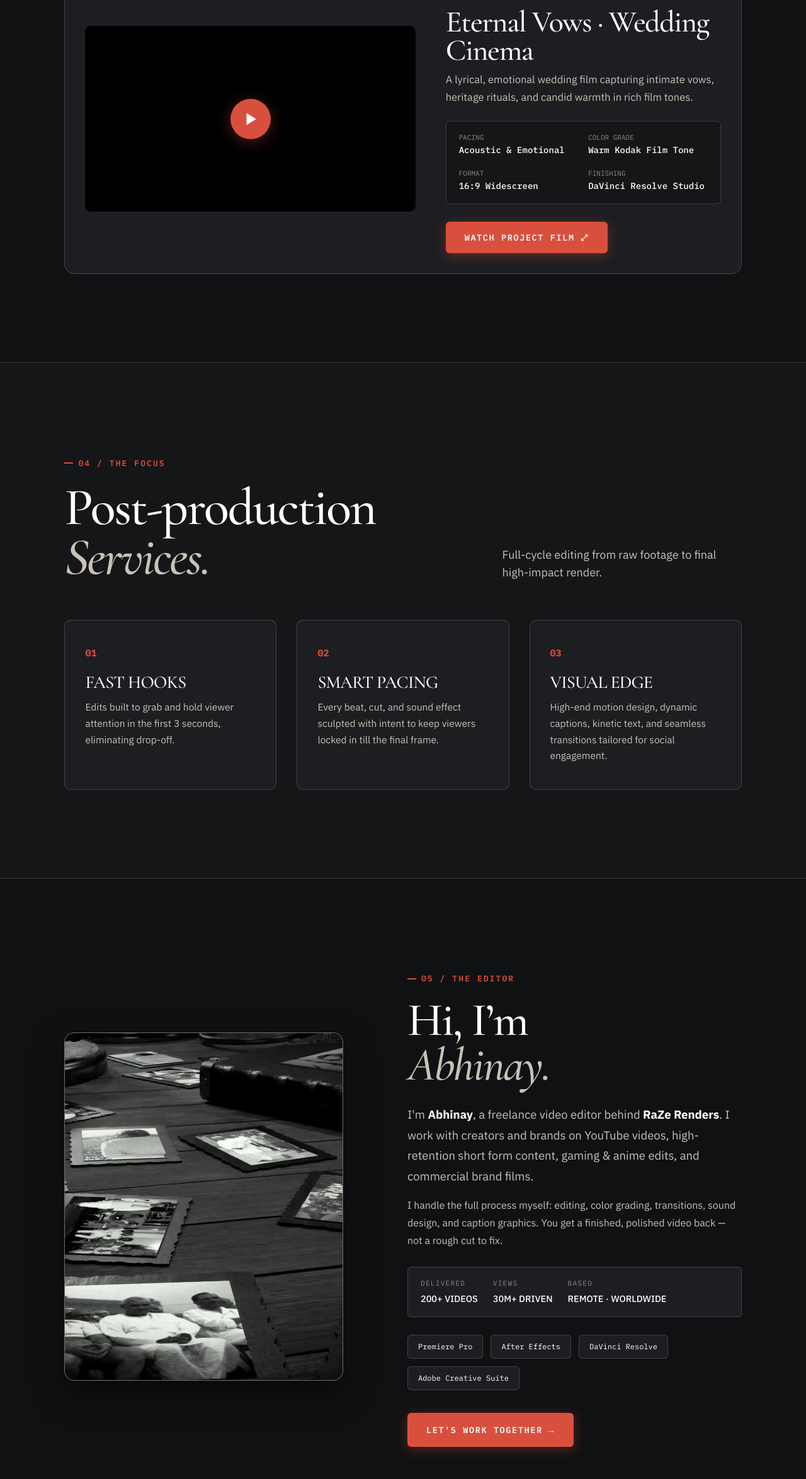
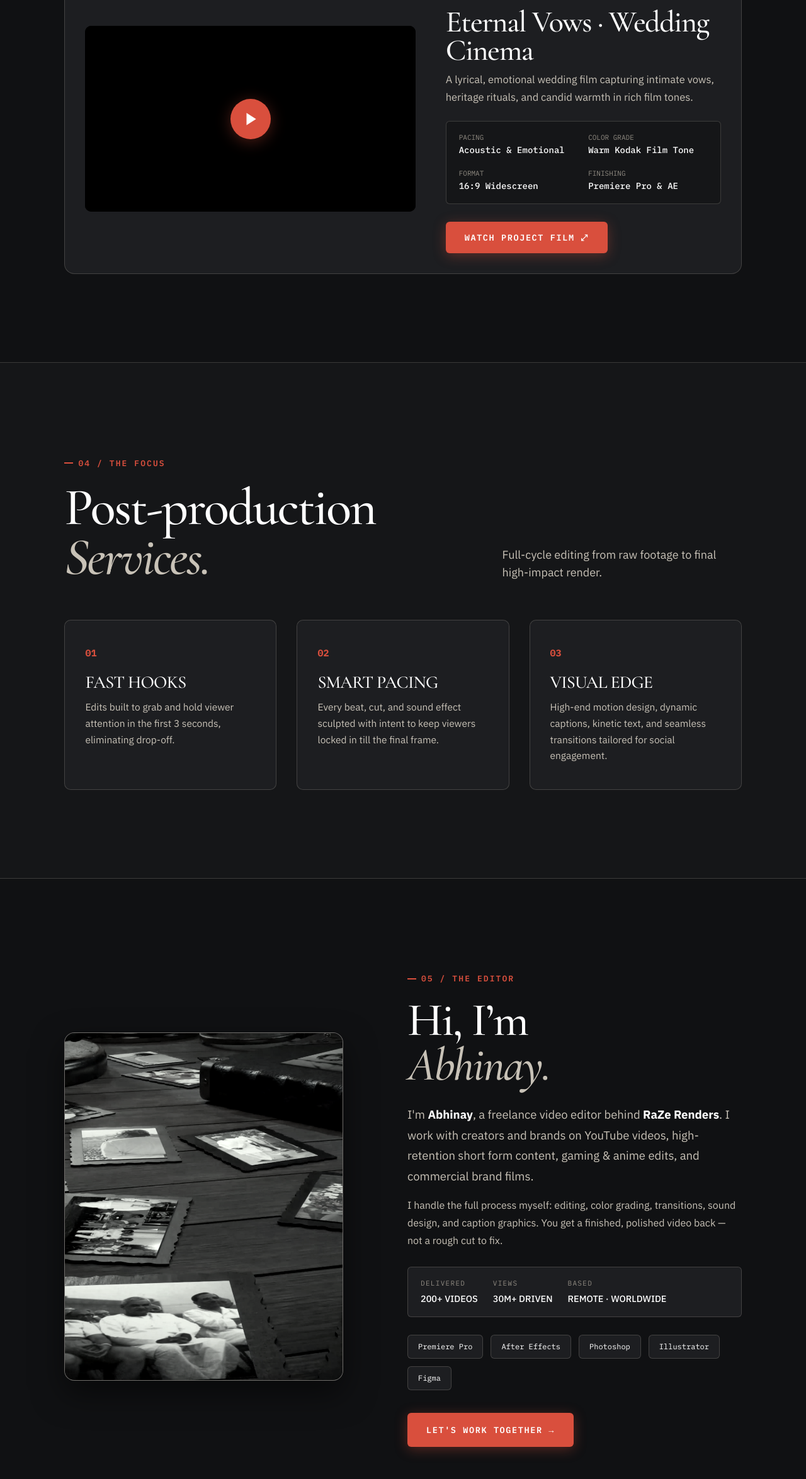
Before and after one commit to abhinaydev27/raze-renders, a website: page index.html in a window 1280 px wide. Shown: the part 6334-8682 px from the top of the page at 63% size. Drawn offline with nearby package versions, Linux system fonts and the light colour scheme.

Commit message:
chore: update editing stack to Premiere Pro, After Effects, Photoshop, Illustrator, Figma

```diff
--- a/index.html
+++ b/index.html
@@ -504,7 +504,7 @@
                 </div>
                 <div class="spec-item">
                   <div class="label">Finishing</div>
-                  <div class="val">DaVinci Resolve Studio</div>
+                  <div class="val">Premiere Pro &amp; AE</div>
                 </div>
               </div>
 
@@ -584,8 +584,9 @@
             <div class="editing-stack mono-font">
               <span class="stack-badge">Premiere Pro</span>
               <span class="stack-badge">After Effects</span>
-              <span class="stack-badge">DaVinci Resolve</span>
-              <span class="stack-badge">Adobe Creative Suite</span>
+              <span class="stack-badge">Photoshop</span>
+              <span class="stack-badge">Illustrator</span>
+              <span class="stack-badge">Figma</span>
             </div>
 
             <a href="#contact" class="btn-primary mono-font">
--- a/js/main.js
+++ b/js/main.js
@@ -107,7 +107,7 @@ document.addEventListener('DOMContentLoaded', () => {
       role: 'Lead Documentary Editor & Post Supervisor',
       director: 'Abhinay (RaZe Renders)',
       synopsis: 'A grand historical documentary chronicling the monumental life, diplomatic milestones, and enduring national legacy of Atal Bihari Vajpayee.',
-      details: 'Features archival photo restoration, vintage paper & map route motion design, authentic historical sound architecture, and DaVinci Resolve cinema color grading.',
+      details: 'Features archival photo restoration, vintage paper & map route motion design, authentic historical sound architecture, and cinema color grading in Premiere Pro & After Effects.',
       videoUrl: 'assets/videos/doc-atal.mp4',
       poster: 'assets/images/doc-atal-poster.jpg'
     },
@@ -158,7 +158,7 @@ document.addEventListener('DOMContentLoaded', () => {
       role: 'Lead Video Editor & Colourist',
       director: 'Abhinay (RaZe Renders)',
       synopsis: 'A lyrical, emotional wedding film capturing intimate vows, heritage rituals, and candid warmth in rich film tones.',
-      details: 'Crafted with rhythmic acoustic pacing, gentle speed-ramped emotional beats, and warm Kodak film color grading in DaVinci Resolve.',
+      details: 'Crafted with rhythmic acoustic pacing, gentle speed-ramped emotional beats, and warm Kodak film color grading in Premiere Pro.',
       videoUrl: 'assets/videos/film-02.mp4',
       poster: 'assets/images/film-02-poster.jpg'
     }
```
